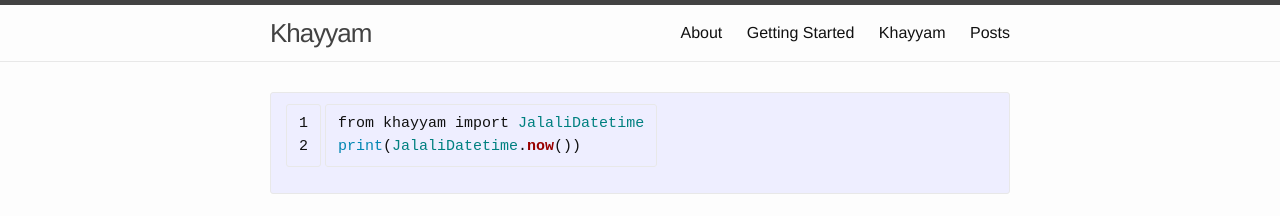
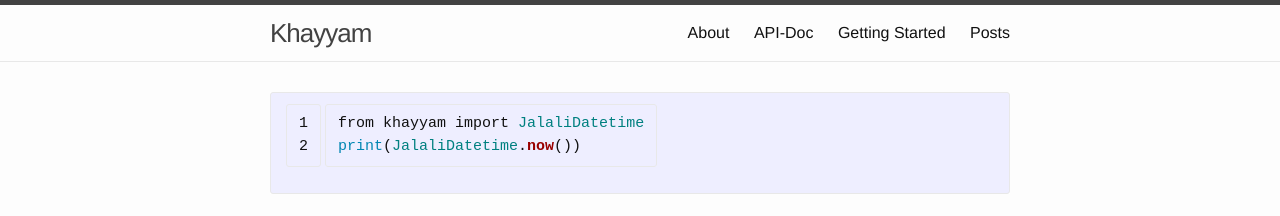
Before and after one commit to pylover/khayyam, a Jekyll site: the page built from index.md, in a window 1280 px wide. Shown: the top 216 px of the page. Built offline with Jekyll 4.4.1, drawn with Linux system fonts in a browser that asks for light colours.

Commit message:
Preparing to generate new docs

```diff
--- /dev/null
+++ b/api-doc.md
@@ -0,0 +1,5 @@
+---
+layout: page
+title: API-Doc
+permalink: /api-doc/
+---
--- a/index.md
+++ b/index.md
@@ -1,5 +1,4 @@
 ---
-title: Khayyam
 layout: default
 permalink: /
 ---
```
